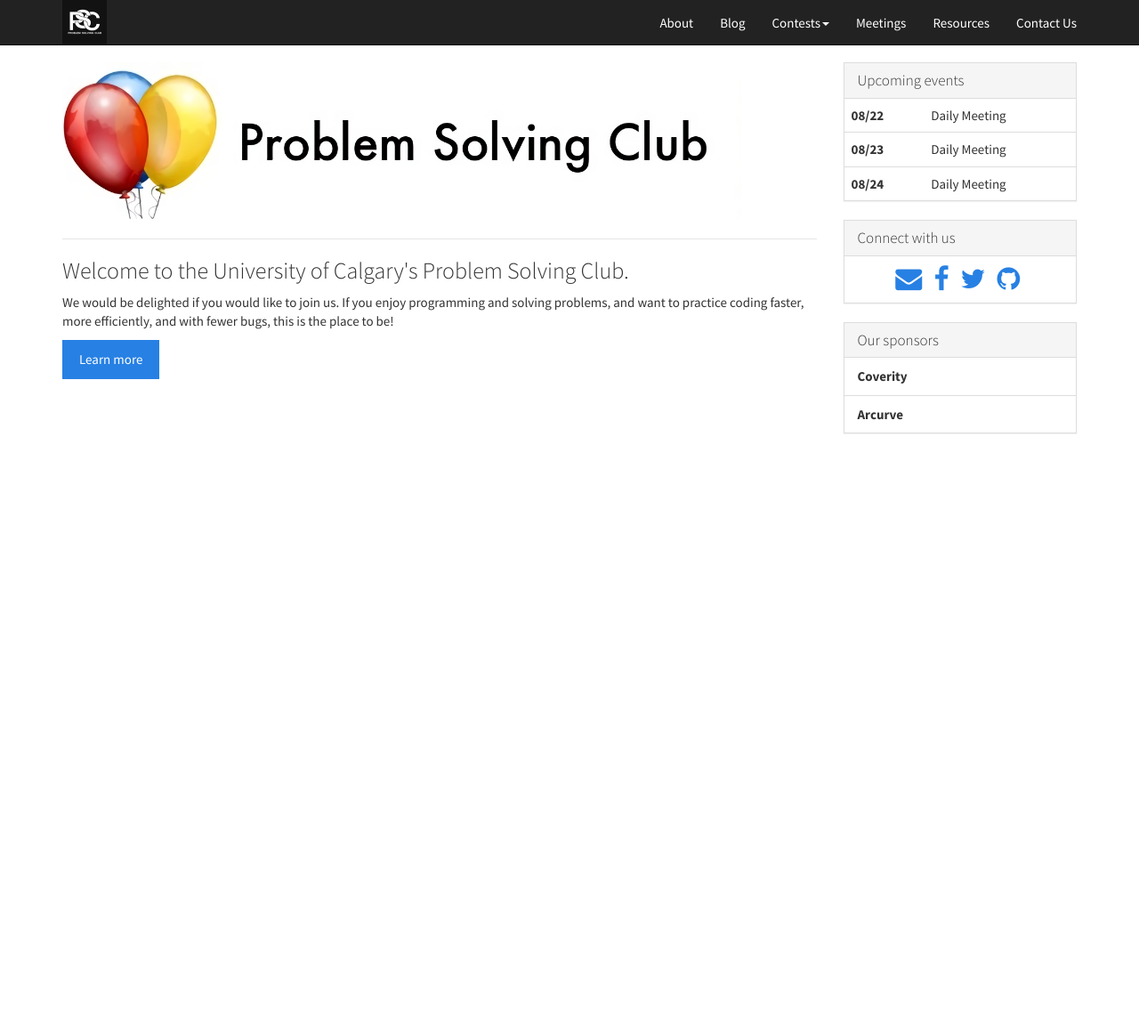
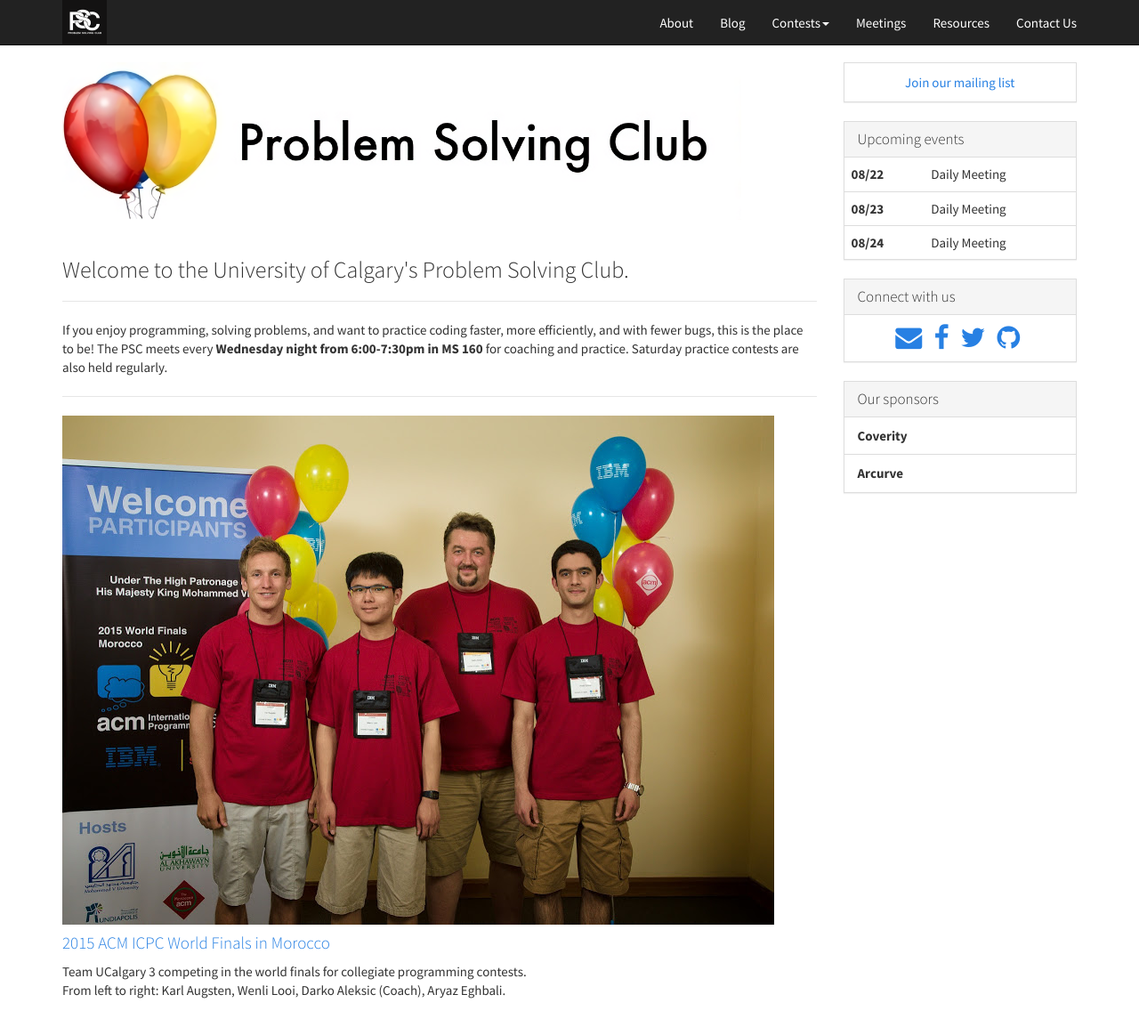
Before and after one commit to ProblemSolvingClub/psc-website, a Jekyll site: the page built from index.html, in a window 1280 px wide and 1154 px high. Shown: the whole window at 89% size. Built offline with Jekyll 4.4.1, drawn with Linux system fonts in a browser that asks for light colours; nearby versions of some CDN libraries.

Commit message:
add world finals team picture to home page

```diff
--- a/index.html
+++ b/index.html
@@ -6,29 +6,53 @@ title: Problem Solving Club
 <div class="container">
   <div class="row">
     <!-- Main content -->
-    <div class="col-xs-12 col-sm-8 col-md-9">
+    <div class="main-content col-xs-12 col-sm-8 col-md-9">
 
       <!-- Banner -->
       <div class="banner">
         <img class="img-responsive" src="/img/banner-no-bulb.png" alt="Banner">
       </div>
 
-      <hr>
+      <!-- Welcome message -->
+      <div class="page-header">
+        <h3>
+          Welcome to the University of Calgary's Problem Solving Club.
+        </h3>
+      </div>
 
-      <!-- Welcome message -->
-      <h3>
-        Welcome to the University of Calgary's Problem Solving Club.
-      </h3>
+      <!-- Description -->
+      <p>
+      If you enjoy programming, solving problems, and want to practice coding faster, more efficiently, and with fewer bugs, this is the place to be!
+      The PSC meets every <strong>Wednesday night from 6:00-7:30pm in MS 160</strong> for coaching and practice. Saturday practice contests are also held regularly.
+      </p>
 
-      <p>
-      We would be delighted if you would like to join us.
-      If you enjoy programming and solving problems, and want to practice coding faster, more efficiently, and with fewer bugs, this is the place to be!
-      </p>
-      <p><a class="btn btn-primary" href="/about" role="button">Learn more</a></p>
+      <hr><!-- Line break -->
+
+      <!-- World finals team -->
+      <div>
+        <img class="img-responsive" src="/img/world-finals-team.jpg" alt="World finals team">
+        <h4>
+          <a href="http://icpc.baylor.edu">2015 ACM ICPC World Finals in Morocco</a>
+        </h4>
+        <p>
+        Team UCalgary 3 competing in the world finals for collegiate programming contests.
+        <br/>
+        From left to right: Karl Augsten, Wenli Looi, Darko Aleksic (Coach), Aryaz Eghbali.
+        </p>
+      </div>
+
     </div><!--./main-content -->
 
     <!-- Sidebar information -->
     <div class="col-xs-12 col-sm-4 col-md-3">
+
+      <!-- Join mailing list -->
+      <div class="panel panel-default">
+        <a class="btn btn-link btn-block" href="http://mailman.ucalgary.ca/mailman/listinfo/psc-l" role="button">
+          Join our mailing list
+        </a>
+      </div><!-./panel -->
+
       <!-- Upcoming events -->
       <div class="panel panel-default">
         <div class="panel-heading">
```
Also changed, not shown: img/world-finals-team.jpg (added).
